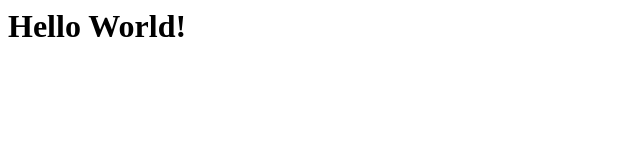
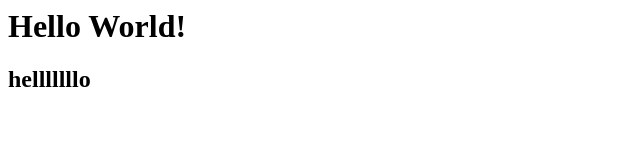
Before and after one commit to moyeongmin/DevOps, a plain HTML site: page githubaction/index.html in a window 1280 px wide. Shown: the whole page, without its empty margins (0-640 px from the left). Drawn offline with Linux system fonts and the light colour scheme.

Commit message:
modified:   githubaction/index.html

```diff
--- a/githubaction/index.html
+++ b/githubaction/index.html
@@ -1,3 +1,6 @@
 <h1>
 Hello World!
 </h1>
+<h2>
+    helllllllo
+</h2>
```
